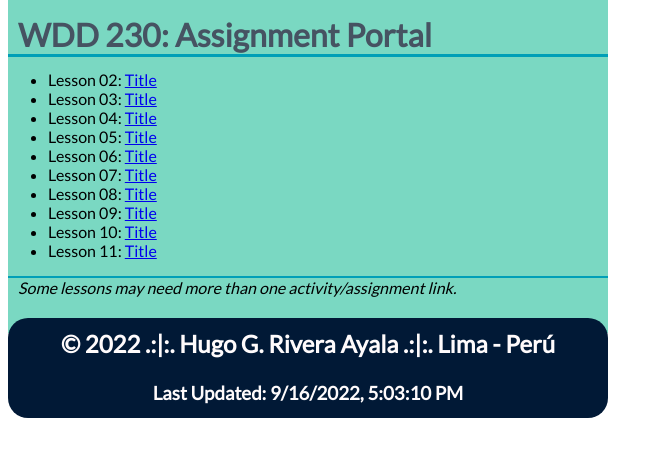
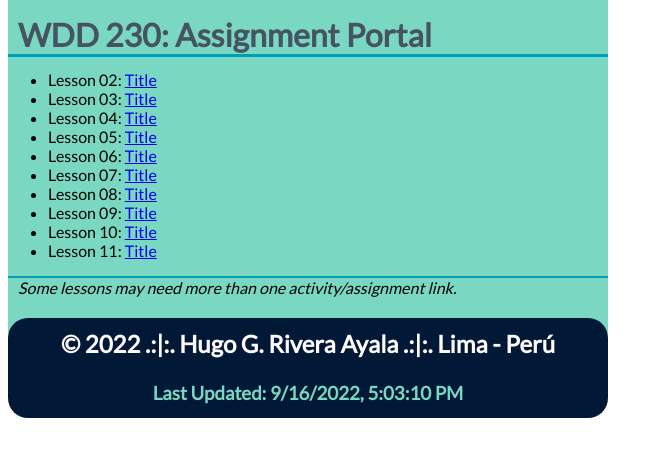
Before and after one commit to hriveraperu/wdd230, a plain HTML site: page index.html in a window 1280 px wide. Shown: the part 169-626 px from the top of the page, without its empty margins (0-663 px from the left). Drawn offline with Linux system fonts and the light colour scheme.

Commit message:
W01 some changes

```diff
--- a/styles/style.css
+++ b/styles/style.css
@@ -89,7 +89,7 @@ footer h3 {
     grid-column: 1 / 2;
     grid-row: 2 / 3;
     margin: 0 auto;
-
+    color: #7ad8c2;
 }
 
 main {
```
